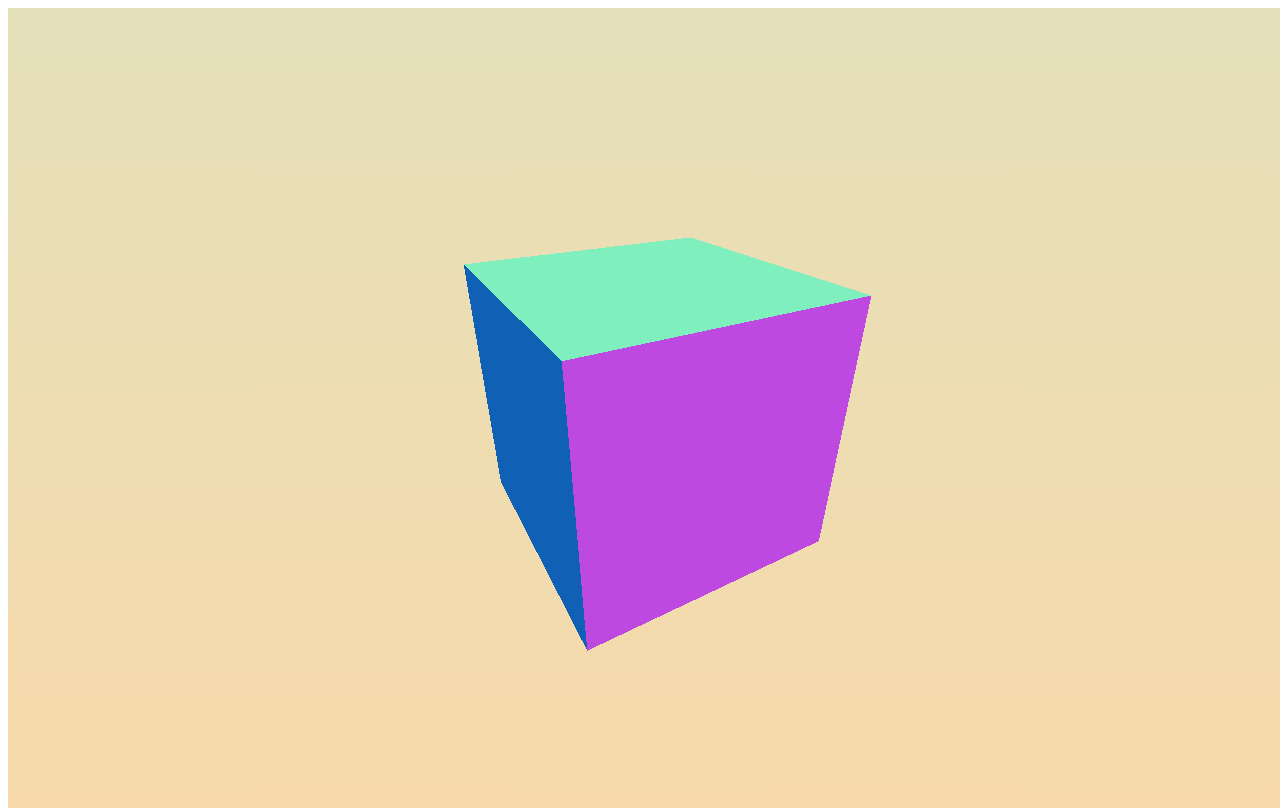
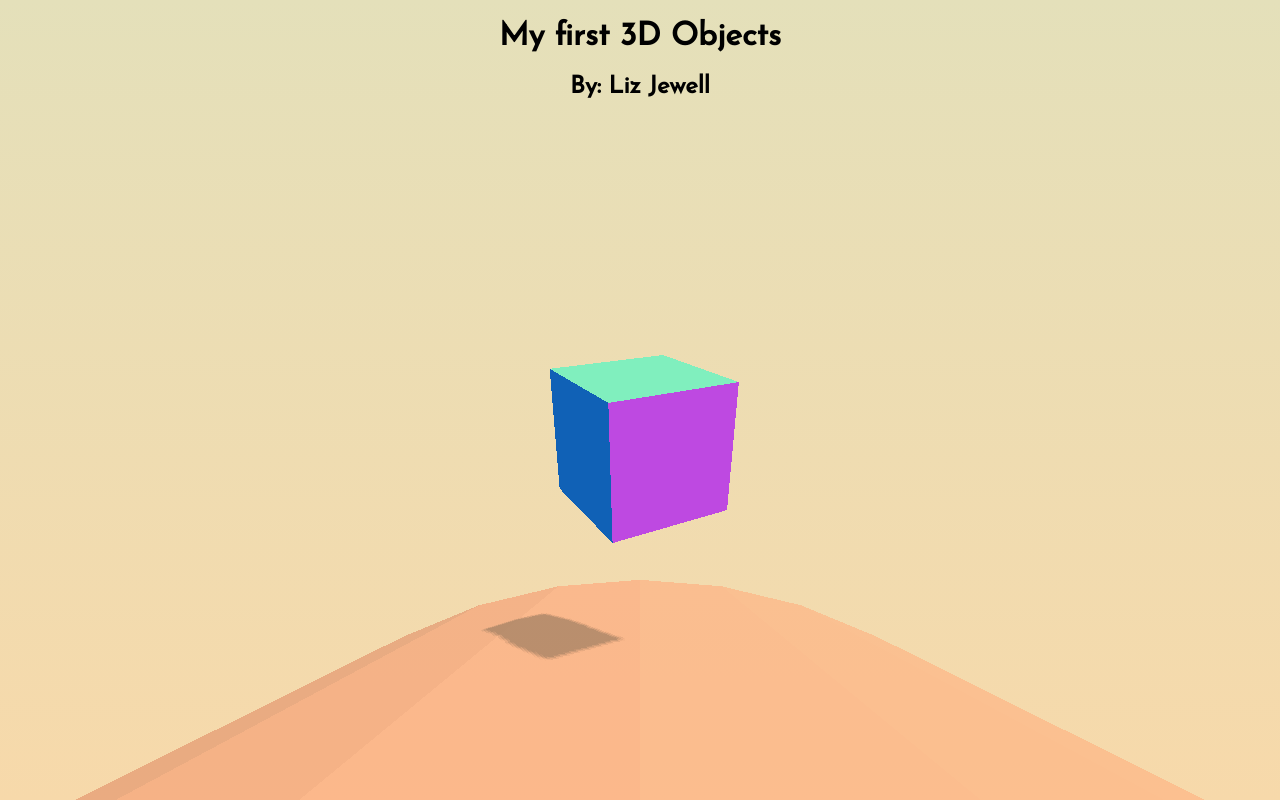
Before and after one commit to lizardbird/3dexperiments, a plain HTML site: page index.html in a window 1280 px wide. Drawn offline with Linux system fonts and the light colour scheme; animation ran at ten frames a second.

Commit message:
styling and handling window resize

```diff
--- a/app.js
+++ b/app.js
@@ -7,25 +7,29 @@ function init () {
   createLights()
   // add the objects
   createBox(100, 100, 0)
+  createWorld()
   // go!
   animateBox()
 }
 
 // SCENE
 // Scene includes the scene, camera, and renderer, which will be attached to the HTML container
-var scene, camera, container, renderer, container
-function createScene() {
-  console.log("creating scene");
+var scene, camera, container, renderer, container, HEIGHT, WIDTH, aspectRatio
+function createScene () {
+  console.log('creating scene')
   // the scene is basically the stage where the object will be added
   scene = new THREE.Scene()
 
   // the camera is the view of the object, we're using the PerspectiveCamera which mimics how the human eye sees
   // set the PerspectiveCamera(field_of_view, aspect_ratio, near_plane, far_plane)
-  camera = new THREE.PerspectiveCamera(75, window.innerWidth / window.innerHeight, 0.1, 1000)
+  HEIGHT = window.innerHeight
+  WIDTH = window.innerWidth
+  aspectRatio = WIDTH / HEIGHT
+  camera = new THREE.PerspectiveCamera(75, aspectRatio, 0.1, 1000)
   // set the camera position
   camera.position.z = 200
   camera.position.x = 0
-  camera.position.y = 100
+  camera.position.y = 70
 
   // renderer displays the scene using webGL - Web Graphics Library which is a JS API for rendering 3D graphics with any compatible web browser through plug-ins
   renderer = new THREE.WebGLRenderer({
@@ -35,28 +39,52 @@ function createScene() {
   })
 
   // set size to full screen
-  renderer.setSize(window.innerWidth, window.innerHeight)
+  renderer.setSize(WIDTH, HEIGHT)
 
   // enable shadows
   renderer.shadowMap.enabled = true
 
-  //add the DOM element of the renderer to the container in HTML
+  // add the DOM element of the renderer to the container in HTML
   container = document.getElementById('world')
   container.appendChild(renderer.domElement)
+
+  // Lastly, we want to set up a function to update the camera and the renderer size if the user resizes the window
+  window.addEventListener('resize', handleWindowResize, false)
 }
 
+// SCREEN SIZE CHANGE
+// As the screen size changes, update our aspect ratio
+function handleWindowResize () {
+	// update height and width of the renderer and the camera
+  HEIGHT = window.innerHeight
+  WIDTH = window.innerWidth
+  renderer.setSize(WIDTH, HEIGHT)
+  camera.aspect = WIDTH / HEIGHT
+  camera.updateProjectionMatrix()
+}
 
 // LIGHTS
 // There are several Three.js lights, we are going to add one light directly above the scene (hemisphereLight) with color fading from sky color to ground color
 // and we are going to add one directional light that seems to shine infinitely far way - like the sun, this is great for making shadows
 var hemisphereLight, shadowLight
-function createLights(){
-  console.log('creating lights');
+function createLights () {
+  console.log('creating lights')
   // new HemisphereLight(sky_color, ground_color, intensity)
-  hemisphereLight = new THREE.HemisphereLight(0xaaaaaa,0x000000, .9)
+  hemisphereLight = new THREE.HemisphereLight(0xaaaaaa, 0x000000, 0.9)
 
   // new directional light for our shadows DirectionalLight(hex, intensity)
-  shadowLight = new THREE.DirectionalLight(0xffffff, .9)
+  shadowLight = new THREE.DirectionalLight(0xffffff, 0.9)
+  // set the direction of the light
+  shadowLight.position.set(150, 250, 350)
+  // allow it to cast shadows
+  shadowLight.castShadow = true
+  // this part is tricky - you have to define the visible area of the projected shadow
+  shadowLight.shadow.camera.left = -400
+  shadowLight.shadow.camera.right = 400
+  shadowLight.shadow.camera.top = 400
+  shadowLight.shadow.camera.bottom = -400
+  shadowLight.shadow.camera.near = 1
+  shadowLight.shadow.camera.far = 1000
 
   // to activate the lights, add them to the scene
   scene.add(hemisphereLight)
@@ -72,9 +100,9 @@ function createLights(){
 // add the mesh to our scene
 
 // define a new object function called Box
-Box = function() {
+Box = function () {
   // new Box (width, height, depth, widthSegments, heightSegments, depthSegments)
-  var geometry = new THREE.BoxGeometry(100, 100, 100)
+  var geometry = new THREE.BoxGeometry(50, 50, 50)
 
   // materials describe the appearance of objects
   // I'm using the normal material, the color of the panes is dependent on it's position as it rotates, so it creates a nice rainbow effect
@@ -82,22 +110,20 @@ Box = function() {
 
   // lastly, to create our object, we have to combine the geometry and the material to create a mesh
   this.mesh = new THREE.Mesh(geometry, material)
-
+  this.mesh.castShadow = true
 }
 
 // create the box and add it to the scene
 var box
 
 // I've defined this as a function which takes in x, y, z position so that we can create multiple boxes in our master function
-function createBox(x, y, z) {
+function createBox (x, y, z) {
   box = new Box()
   // define the position of the box
-  box.mesh.position.y =  y
+  box.mesh.position.y = y
   // add the box to your scene
   scene.add(box.mesh)
 }
-
-
 
 // ANIMATION
 // Define how we want our object to move
@@ -112,3 +138,32 @@ var animateBox = function () {
   // render the scene
   renderer.render(scene, camera)
 }
+
+// Now that we've learned the basics, let's start experimenting!
+// ADDITIONAL OBJECTS
+
+// WORLD
+// I want to use a cylinder to make it look like there is a world below our floating object
+World = function () {
+  var geom = new THREE.CylinderGeometry(600, 600, 800, 40, 10)
+  geom.applyMatrix(new THREE.Matrix4().makeRotationX(-Math.PI / 2))
+  var mat = new THREE.MeshPhongMaterial({
+    color: 0xF5986E,
+    transparent: true,
+    opacity: 0.6,
+    flatShading: THREE.FlatShading
+  })
+  this.mesh = new THREE.Mesh(geom, mat)
+	// Allow the world to receive shadows
+  this.mesh.receiveShadow = true
+}
+
+// Instantiate the world and add it to the scene:
+var world
+function createWorld () {
+  world = new World()
+	// put it at the bottom of the scene
+  world.mesh.position.y = -600
+	// add the mesh of the world to the scene
+  scene.add(world.mesh)
+}
--- a/index.html
+++ b/index.html
@@ -7,10 +7,13 @@
 		<script src="js/three.js"></script>
 		<!-- and source your javascript code -->
 		<script src="app.js"></script>
+		<link href="https://fonts.googleapis.com/css?family=Josefin+Sans" rel="stylesheet">
 		<link rel="stylesheet" href="style.css">
 	</head>
 	<body>
 		<div id="world">
+			<h1>My first 3D Objects</h1>
+			<h2>By: Liz Jewell</h2>
 		</div>
 	</body>
 </html>
--- a/style.css
+++ b/style.css
@@ -1,3 +1,8 @@
+body {
+  margin: 0 auto;
+  font-family: "Josefin Sans", sans-serif;
+  text-align: center;
+}
 #world {
 	position: absolute;
 	width: 100%;
```
Also changed, not shown: 1 other file.
